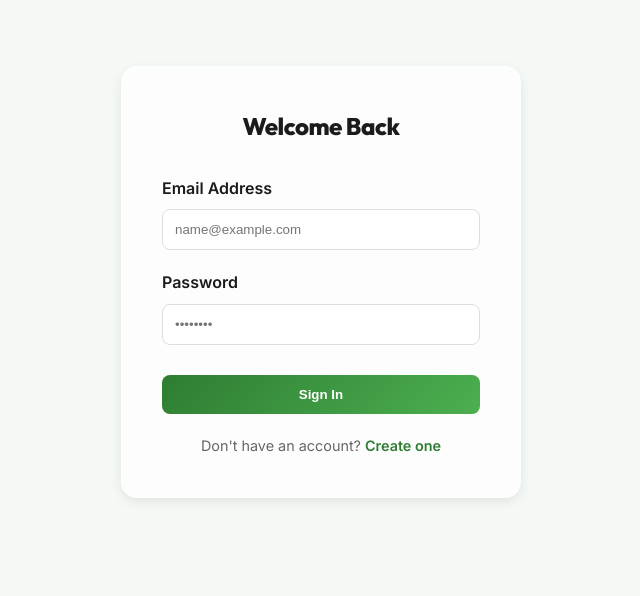
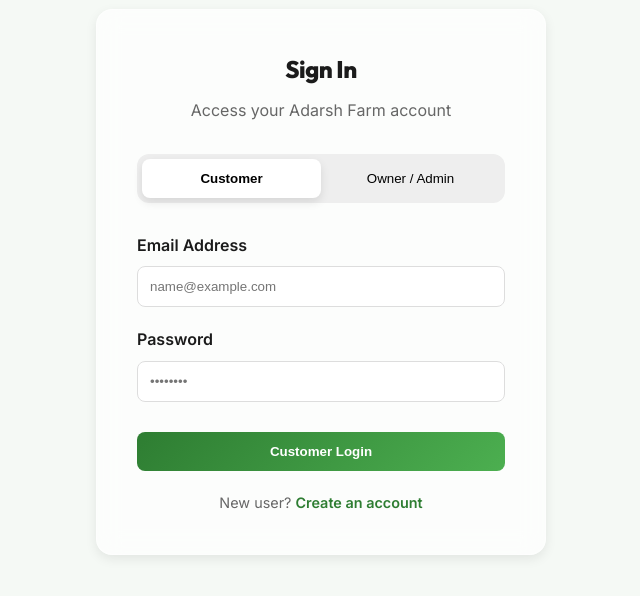
Before and after one commit to suryamishra49-ship-it/Adarsh_Dragon_Fruit_Farm, a Next.js app in the folder web/: page /login in a window 1280 px wide. Shown: the part 118-714 px from the top of the page, without its empty margins (319-959 px from the left). Built offline with nearby package versions, Linux system fonts and the light colour scheme.

Commit message:
Differentiate between customer and admin login/register with roles and secret key

```diff
--- a/web/src/app/login/page.tsx
+++ b/web/src/app/login/page.tsx
@@ -8,6 +8,7 @@
   const [email, setEmail] = useState('');
   const [password, setPassword] = useState('');
   const [error, setError] = useState('');
+  const [activeTab, setActiveTab] = useState('CUSTOMER'); // 'CUSTOMER' or 'OWNER'
   const router = useRouter();
 
   const handleLogin = async (e: React.FormEvent) => {
@@ -24,6 +25,12 @@
       const data = await res.json();
 
       if (data.success) {
+        // Double check if the user role matches the tab
+        if (data.user.role !== activeTab) {
+          setError(`This account is not registered as an ${activeTab === 'OWNER' ? 'Owner' : 'Customer'}.`);
+          return;
+        }
+
         localStorage.setItem('token', data.token);
         localStorage.setItem('user', JSON.stringify(data.user));
 
@@ -42,10 +49,38 @@
 
   return (
     <main style={{ minHeight: '100vh', display: 'flex', alignItems: 'center', justifyContent: 'center', background: 'var(--bg-soft)' }}>
-      <div className="glass-panel" style={{ width: '100%', maxWidth: '400px', padding: '40px' }}>
-        <h2 style={{ textAlign: 'center', marginBottom: '30px' }}>Welcome Back</h2>
+      <div className="glass-panel" style={{ width: '100%', maxWidth: '450px', padding: '40px' }}>
+        <h2 style={{ textAlign: 'center', marginBottom: '10px' }}>Sign In</h2>
+        <p style={{ textAlign: 'center', color: 'var(--text-muted)', marginBottom: '30px' }}>Access your Adarsh Farm account</p>
 
-        {error && <div style={{ color: '#d32f2f', marginBottom: '20px', textAlign: 'center', fontSize: '0.9rem' }}>{error}</div>}
+        {/* Tab Switcher */}
+        <div style={{ display: 'flex', background: '#eee', borderRadius: '12px', padding: '5px', marginBottom: '30px' }}>
+          <button
+            onClick={() => setActiveTab('CUSTOMER')}
+            style={{
+              flex: 1, padding: '12px', border: 'none', borderRadius: '8px', cursor: 'pointer',
+              background: activeTab === 'CUSTOMER' ? 'white' : 'transparent',
+              fontWeight: activeTab === 'CUSTOMER' ? '700' : '500',
+              boxShadow: activeTab === 'CUSTOMER' ? '0 4px 10px rgba(0,0,0,0.1)' : 'none'
+            }}
+          >
+            Customer
+          </button>
+          <button
+            onClick={() => setActiveTab('OWNER')}
+            style={{
+              flex: 1, padding: '12px', border: 'none', borderRadius: '8px', cursor: 'pointer',
+              background: activeTab === 'OWNER' ? 'var(--primary-color)' : 'transparent',
+              color: activeTab === 'OWNER' ? 'white' : 'black',
+              fontWeight: activeTab === 'OWNER' ? '700' : '500',
+              boxShadow: activeTab === 'OWNER' ? '0 4px 10px rgba(0,0,0,0.2)' : 'none'
+            }}
+          >
+            Owner / Admin
+          </button>
+        </div>
+
+        {error && <div style={{ color: '#d32f2f', marginBottom: '20px', textAlign: 'center', fontSize: '0.9rem', padding: '10px', background: '#ffebee', borderRadius: '8px' }}>{error}</div>}
 
         <form onSubmit={handleLogin} style={{ display: 'flex', flexDirection: 'column', gap: '20px' }}>
           <div>
@@ -70,12 +105,16 @@
               style={{ width: '100%', padding: '12px', borderRadius: '8px', border: '1px solid #ddd' }}
             />
           </div>
-          <button type="submit" className="btn-primary" style={{ marginTop: '10px' }}>Sign In</button>
+          <button type="submit" className="btn-primary" style={{ marginTop: '10px' }}>
+            {activeTab === 'OWNER' ? 'Admin Login' : 'Customer Login'}
+          </button>
         </form>
 
-        <p style={{ textAlign: 'center', marginTop: '20px', fontSize: '0.9rem', color: 'var(--text-muted)' }}>
-          Don't have an account? <Link href="/register" style={{ color: 'var(--primary-color)', fontWeight: '600' }}>Create one</Link>
-        </p>
+        {activeTab === 'CUSTOMER' && (
+          <p style={{ textAlign: 'center', marginTop: '20px', fontSize: '0.9rem', color: 'var(--text-muted)' }}>
+            New user? <Link href="/register" style={{ color: 'var(--primary-color)', fontWeight: '600' }}>Create an account</Link>
+          </p>
+        )}
       </div>
     </main>
   );
```
Also changed, not shown: web/src/app/register/page.tsx (+39 -5 lines).
